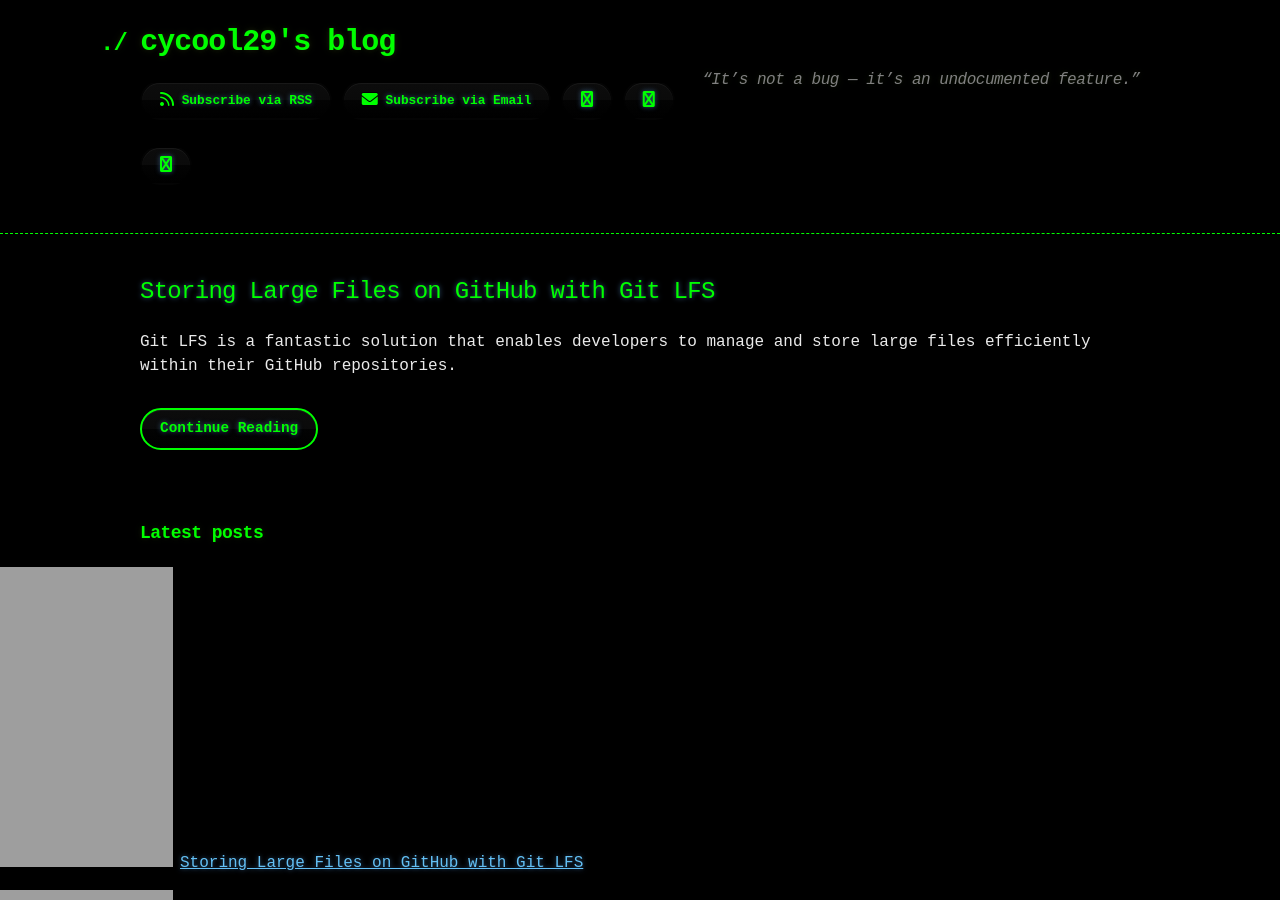
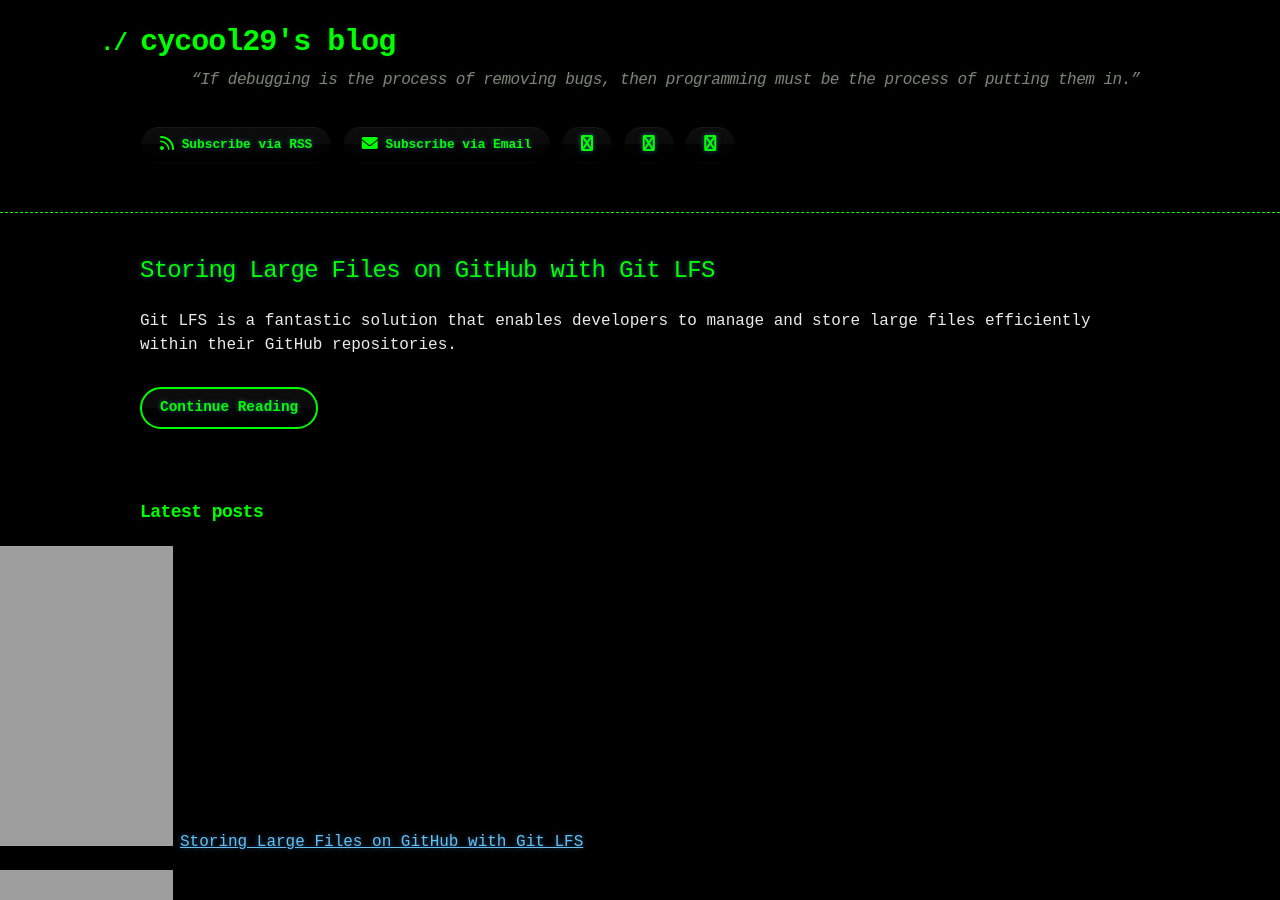
Before and after one commit to cycool29/cycool29.github.io, a Jekyll site: the page built from index.md, in a window 1280 px wide and 900 px high. Built offline with Jekyll 4.4.1, drawn with Linux system fonts in a browser that asks for light colours; a style sheet for code colours, icons or effects is not loaded.

Commit message:
Update quotes

```diff
--- a/_config.yml
+++ b/_config.yml
@@ -1,5 +1,5 @@
 title: cycool29's blog
-description: "“It’s not a bug — it’s an undocumented feature.” "
+description: "“If debugging is the process of removing bugs, then programming must be the process of putting them in.” "
 bio: A high school student. Intermediate in Python, Git, Bash. Learning JavaScript. He/Him. "
 author: cycool29
 url: https://cycool29.github.io
```
